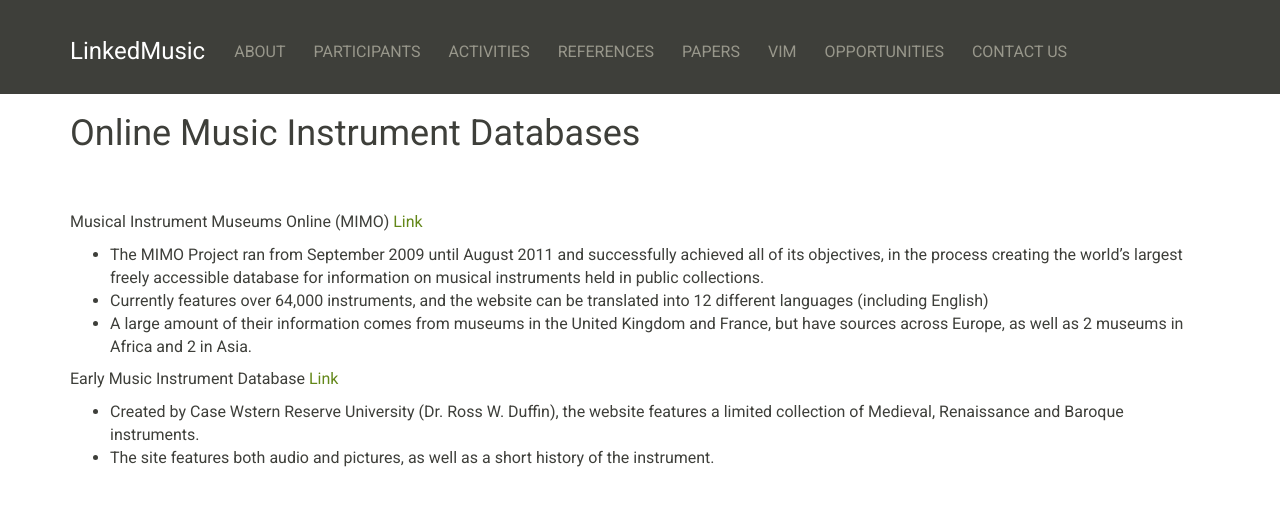
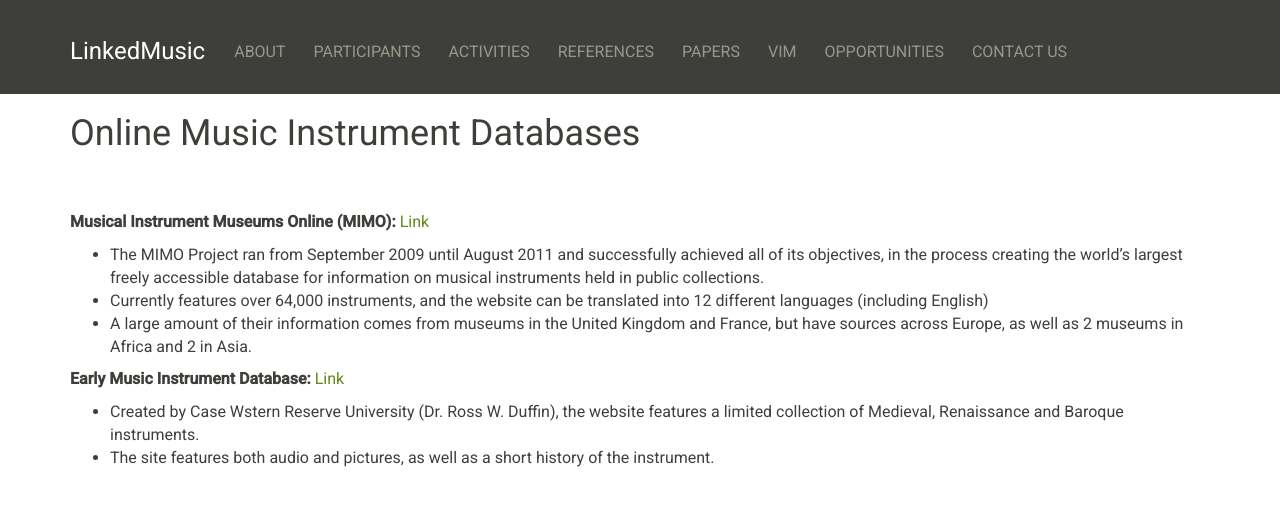
Before and after one commit to DDMAL/linkedmusic-website, a Jekyll site: the page built from omid.md, in a window 1280 px wide. Shown: the top 506 px of the page. Built offline with Jekyll 4.4.1, drawn with Linux system fonts in a browser that asks for light colours; nearby versions of some CDN libraries.

Commit message:
formatting

```diff
--- a/omid.md
+++ b/omid.md
@@ -5,13 +5,13 @@
 
 ---
 
-Musical Instrument Museums Online (MIMO) [Link](https://mimo-international.com/MIMO/accueil-ermes.aspx)
+**Musical Instrument Museums Online (MIMO):** [Link](https://mimo-international.com/MIMO/accueil-ermes.aspx)
 
 * The MIMO Project ran from September 2009 until August 2011 and successfully achieved all of its objectives, in the process creating the world's largest freely accessible database for information on musical instruments held in public collections.
 * Currently features over 64,000 instruments, and the website can be translated into 12 different languages (including English)
 * A large amount of their information comes from museums in the United Kingdom and France, but have sources across Europe, as well as 2 museums in Africa and 2 in Asia.
 
 
-Early Music Instrument Database [Link](https://caslabs.case.edu/medren/)
+**Early Music Instrument Database:** [Link](https://caslabs.case.edu/medren/)
 * Created by Case Wstern Reserve University (Dr. Ross W. Duffin), the website features a limited collection of Medieval, Renaissance and Baroque instruments.
 * The site features both audio and pictures, as well as a short history of the instrument.
```
